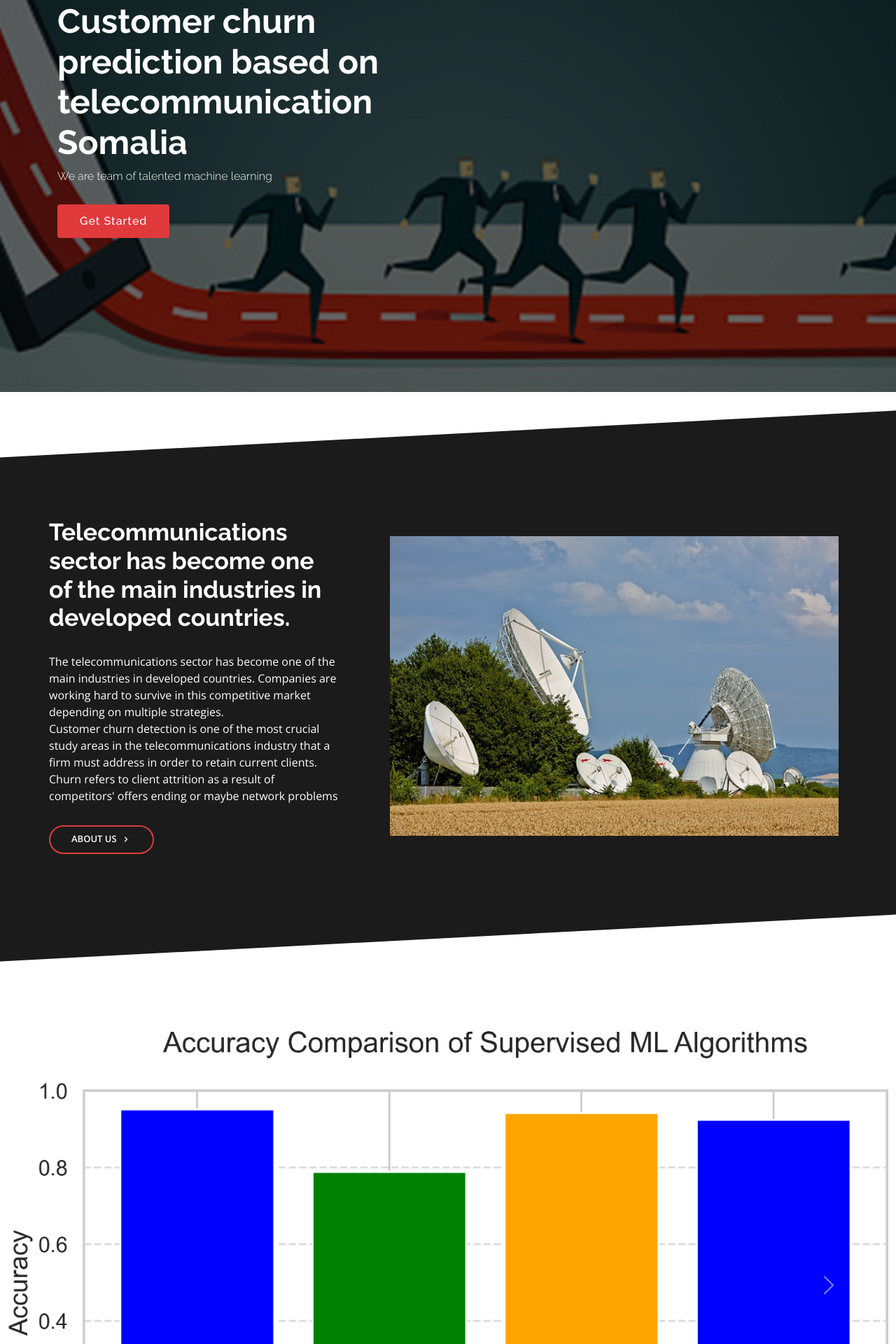
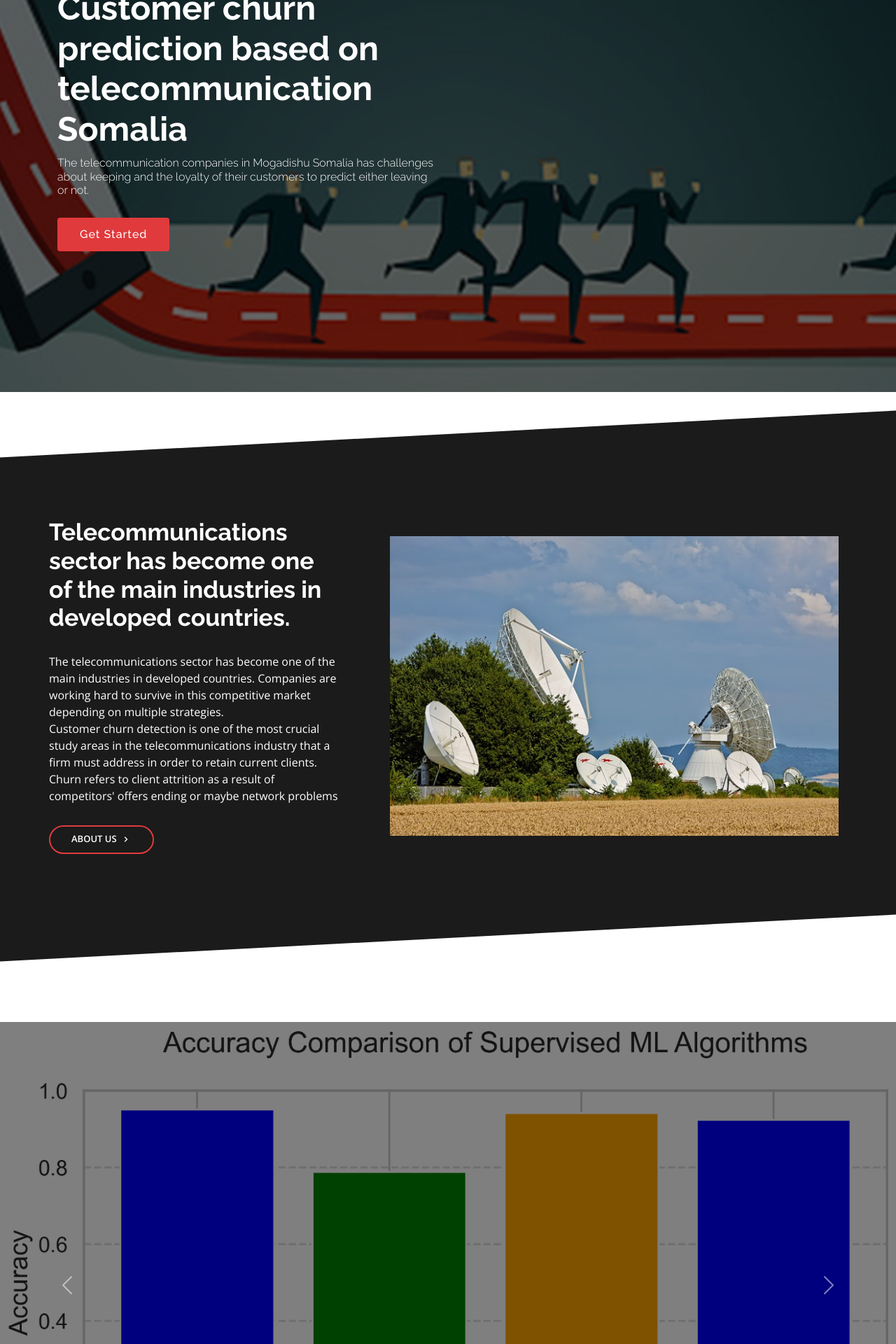
Before and after one commit to Zack-Ali-Hassan/customer-churn-prediction-using-machine-learning, a Flask app: page / in a window 1280 px wide. Shown: the part 240-2160 px from the top of the page at 70% size. Run offline with Flask 3, Linux system fonts and the light colour scheme; parts of the project's set-up code (start-up, migrations or seed data) failed here and were passed over; some libraries are stand-ins or nearby versions.

Commit message:
first commit 27-4-2024

```diff
--- a/static/css/index.css
+++ b/static/css/index.css
@@ -485,6 +485,29 @@ section {
   right: 0;
   transform: skewY(-3deg);
 }
+/* Visualization */
+.visual-image-container {
+  position: relative;
+  display: inline-block;
+  max-width: 100%; /* Limiting the maximum width to 50% */
+  height: auto; /* Fixed height for the container */
+}
+
+.visual-image {
+  display: block;
+  width: 100%; /* Make the image fill the container */
+  height: auto; /* Maintain aspect ratio */
+}
+
+.visual-image::after {
+  content: "";
+  position: absolute;
+  top: 0;
+  left: 0;
+  width: 100%;
+  height: 100%;
+  background-color: rgba(0, 0, 0, 0.5); /* Black color with 50% opacity */
+}
 
 /*--------------------------------------------------------------
 # About
--- a/templates/index.html
+++ b/templates/index.html
@@ -58,7 +58,8 @@
       <div class="row">
         <div class="col-xl-6">
           <h1>Customer churn prediction based on telecommunication Somalia</h1>
-          <h2>We are team of talented machine learning</h2>
+          <h2>The telecommunication companies in Mogadishu Somalia has challenges about
+            keeping and the loyalty of their customers to predict either leaving or not.</h2>
           <a href="#about" class="btn-get-started scrollto">Get Started</a>
         </div>
       </div>
@@ -92,28 +93,7 @@
       <div class="col-xl-7 d-flex align-items-stretch">
         <div class="icon-boxes d-flex flex-column justify-content-center">
           <img src="{{url_for('static', filename ='img/telco.jpg')}}" class="img-fluid" alt="">
-          <!-- <div class="row">
-            <div class="col-md-6 icon-box" data-aos="fade-up" data-aos-delay="100">
-              <i class="bx bx-receipt"></i>
-              <h4>Corporis voluptates sit</h4>
-              <p>Consequuntur sunt aut quasi enim aliquam quae harum pariatur laboris nisi ut aliquip</p>
-            </div>
-            <div class="col-md-6 icon-box" data-aos="fade-up" data-aos-delay="200">
-              <i class="bx bx-cube-alt"></i>
-              <h4>Ullamco laboris nisi</h4>
-              <p>Excepteur sint occaecat cupidatat non proident, sunt in culpa qui officia deserunt</p>
-            </div>
-            <div class="col-md-6 icon-box" data-aos="fade-up" data-aos-delay="300">
-              <i class="bx bx-images"></i>
-              <h4>Labore consequatur</h4>
-              <p>Aut suscipit aut cum nemo deleniti aut omnis. Doloribus ut maiores omnis facere</p>
-            </div>
-            <div class="col-md-6 icon-box" data-aos="fade-up" data-aos-delay="400">
-              <i class="bx bx-shield"></i>
-              <h4>Beatae veritatis</h4>
-              <p>Expedita veritatis consequuntur nihil tempore laudantium vitae denat pacta</p>
-            </div>
-          </div> -->
+
         </div><!-- End .content-->
       </div>
     </div>
@@ -121,19 +101,21 @@
   </div>
 </section>
     <!-- ======= Visualization Section ======= -->
-    <section id="visualization" class="visualization ">
+    <section id="visualization" class="visualization visual-image-container">
       <div id="carouselExampleIndicators" class="carousel slide">
         <div class="carousel-indicators">
           <button type="button" data-bs-target="#carouselExampleIndicators" data-bs-slide-to="0" class="active" aria-current="true" aria-label="Slide 1"></button>
           <button type="button" data-bs-target="#carouselExampleIndicators" data-bs-slide-to="1" aria-label="Slide 2"></button>
           <button type="button" data-bs-target="#carouselExampleIndicators" data-bs-slide-to="2" aria-label="Slide 3"></button>
+          <button type="button" data-bs-target="#carouselExampleIndicators" data-bs-slide-to="3" aria-label="Slide 4"></button>
+          <button type="button" data-bs-target="#carouselExampleIndicators" data-bs-slide-to="4" aria-label="Slide 5"></button>
         </div>
-        <div class="carousel-inner">
+        <div class="carousel-inner visual-image">
           <div class="carousel-item active">
-            <img src="../static/img/visualization/Accuracy Comparison of Supervised ML Algorithms.png" class="d-block w-100" alt="...">
+            <img  src="../static/img/visualization/Accuracy Comparison of Supervised ML Algorithms.png" class="d-block w-100" alt="...">
           </div>
           <div class="carousel-item">
-            <img src="../static/img/visualization/logistic_regression_confusion_matrix.png" class="d-block w-100" alt="...">
+            <img  src="../static/img/visualization/logistic_regression_confusion_matrix.png" class="d-block w-100" alt="...">
           </div>
           <div class="carousel-item">
             <img src="../static/img/visualization/svm_confusion_matrix.png" class="d-block w-100" alt="...">
```
Also changed, not shown: Telco-Customer-Churn-Prediction/Accuracy Comparison of Supervised ML Algorithms.png, Telco-Customer-Churn-Prediction/decision_tree_confusion_matrix.png, Telco-Customer-Churn-Prediction/logistic_regression_confusion_matrix.png, Telco-Customer-Churn-Prediction/random_forest_confusion_matrix.png, Telco-Customer-Churn-Prediction/svm_confusion_matrix.png, 5 other files.
